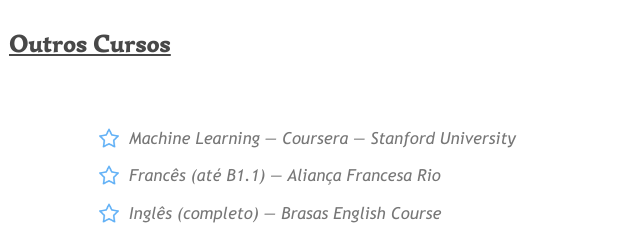
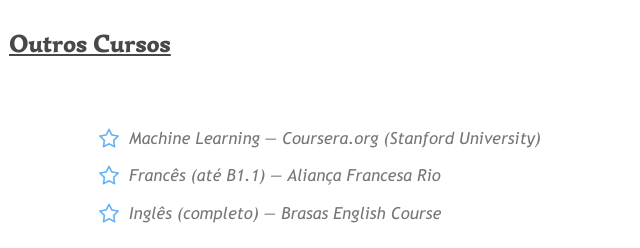
Before and after one commit to cemarciano/cemarciano.github.io, a plain HTML site: page index.html in a window 1280 px wide. Shown: the part 2320-2568 px from the top of the page, 181-821 px from the left. Drawn offline with Linux system fonts and the light colour scheme.

Commit message:
Rewrite Other Courses section

```diff
--- a/index.html
+++ b/index.html
@@ -120,7 +120,7 @@
 			<h2>Outros Cursos</h2>
 			<div id="my-courses">
 					<ul>
-						<li>Machine Learning &mdash; Coursera &mdash; Stanford University</li>
+						<li>Machine Learning &mdash; Coursera.org (Stanford University)</li>
 						<li>Francês (até B1.1) &mdash; Aliança Francesa Rio</li>
 						<li>Inglês (completo) &mdash; Brasas English Course</li>
 					</ul>
```
